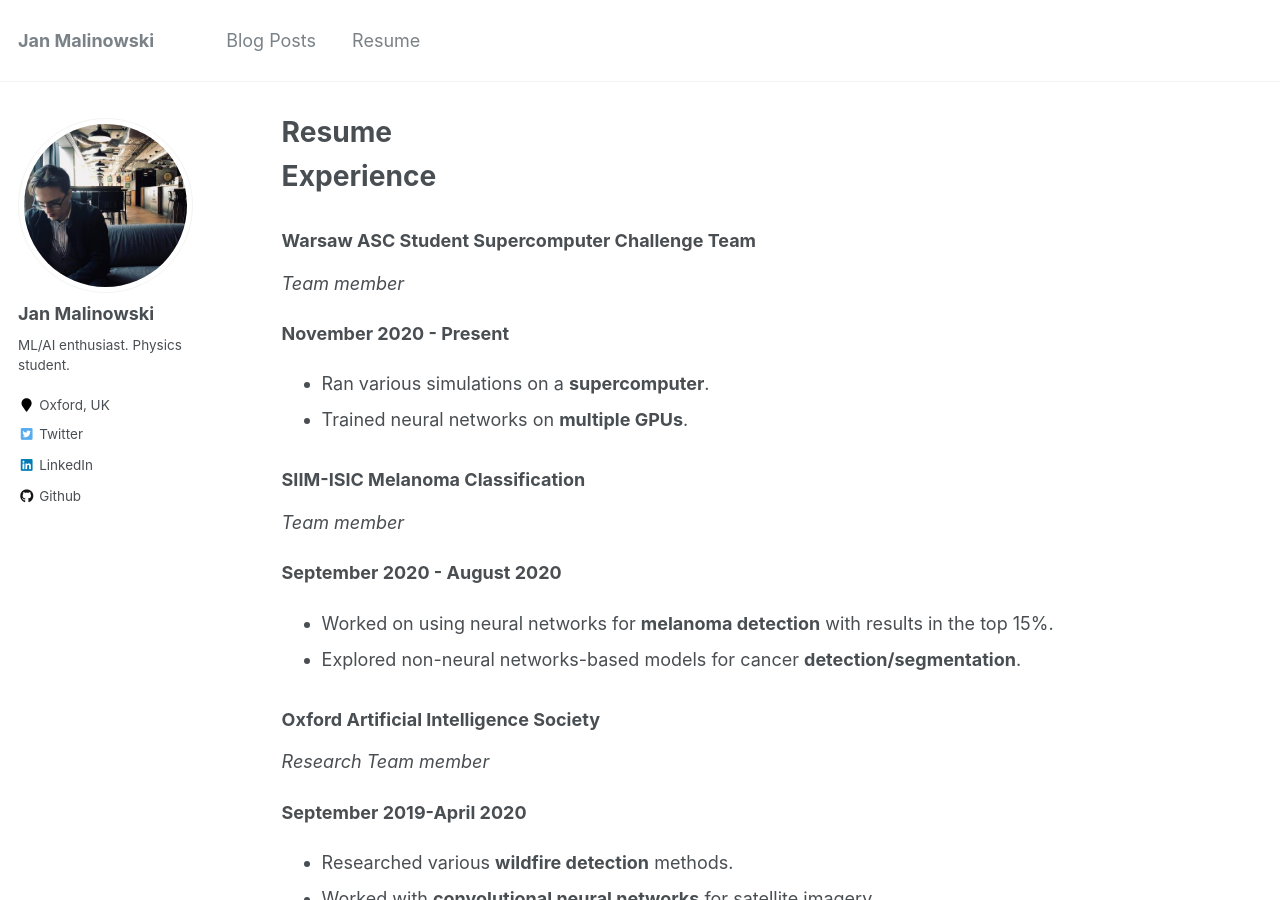
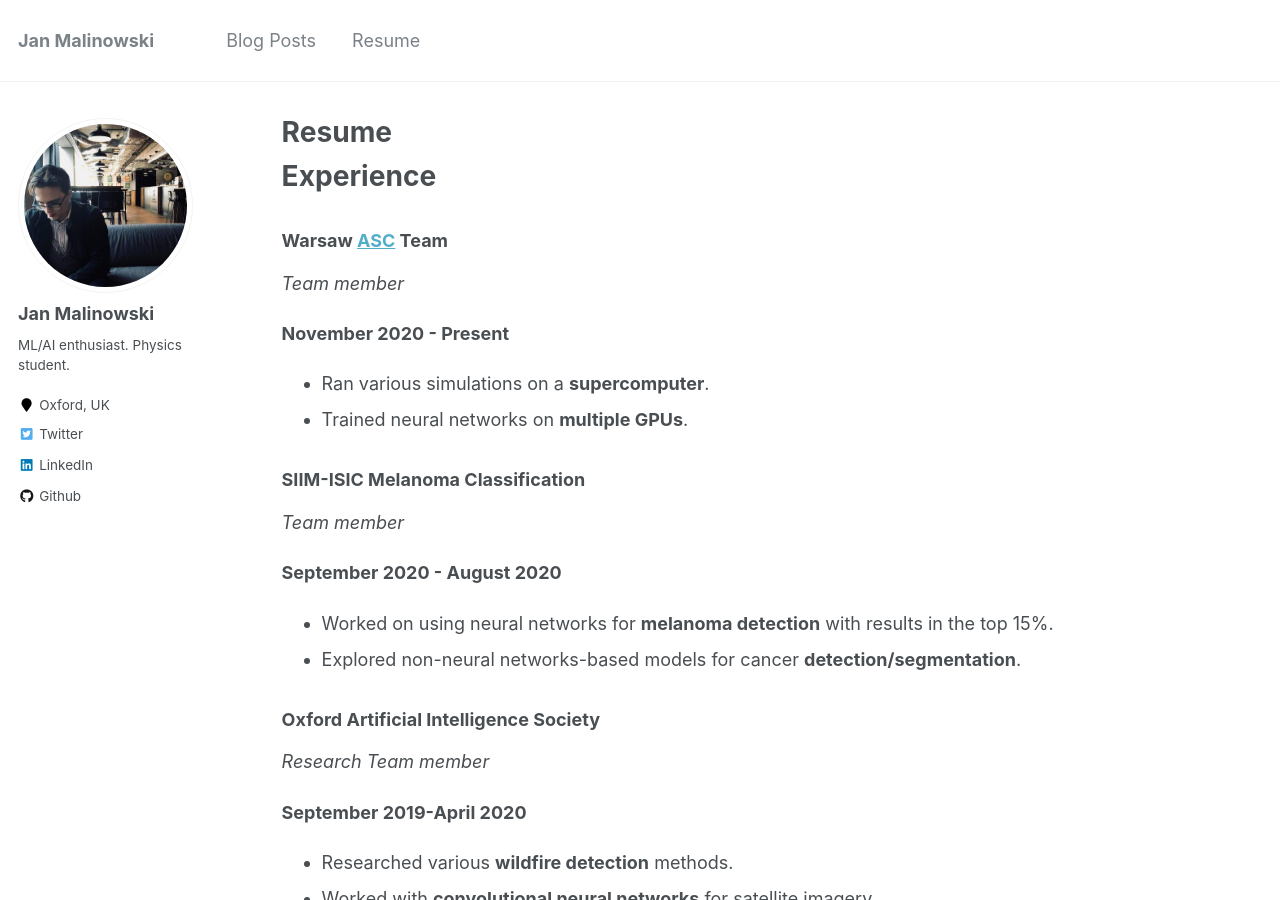
Before and after one commit to JanMalinowski/JanMalinowski.github.io, a Jekyll site: the page built from _pages/cv.md, in a window 1280 px wide and 900 px high. Built offline with Jekyll 4.4.1, drawn with Linux system fonts in a browser that asks for light colours.

Commit message:
Resume Change

```diff
--- a/_pages/cv.md
+++ b/_pages/cv.md
@@ -12,7 +12,7 @@ redirect_from:
 Experience
 ======
 
-### Warsaw ASC Student Supercomputer Challenge Team
+### Warsaw [ASC](http://www.asc-events.org/ASC20-21/) Team
 
 *Team member*
 
```
